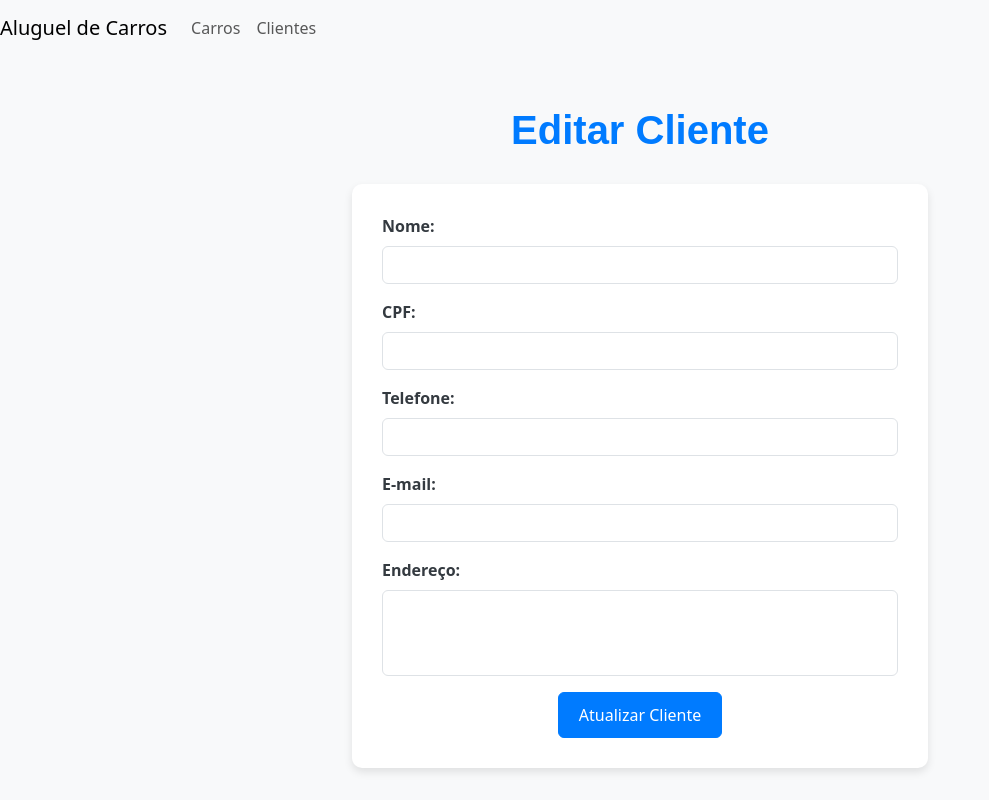
After one commit to Cerbaro-R/aluguel_carros, a PHP site: page /views/clientes/edit.php in a window 1280 px wide. The commit adds this page. Shown: the whole page, without its empty margins (0-989 px from the left). Run offline with PHP 8.4, Linux system fonts and the light colour scheme; the template is opened without the code that fills it, so the values that code supplies are empty.

Commit message:
ajustes do botão editar

```diff
--- /dev/null
+++ b/views/clientes/edit.php
@@ -0,0 +1,126 @@
+<!DOCTYPE html>
+<html lang="en">
+<head>
+    <meta charset="UTF-8">
+    <meta name="viewport" content="width=device-width, initial-scale=1.0">
+    <title>Página Cadastro Clientes</title>
+    <link href="https://cdn.jsdelivr.net/npm/bootstrap@5.3.3/dist/css/bootstrap.min.css" rel="stylesheet" integrity="sha384-QWTKZyjpPEjISv5WaRU9OFeRpok6YctnYmDr5pNlyT2bRjXh0JMhjY6hW+ALEwIH" crossorigin="anonymous">
+    <script src="https://cdn.jsdelivr.net/npm/bootstrap@5.3.3/dist/js/bootstrap.bundle.min.js" integrity="sha384-YvpcrYf0tY3lHB60NNkmXc5s9fDVZLESaAA55NDzOxhy9GkcIdslK1eN7N6jIeHz" crossorigin="anonymous"></script>
+
+    <style>
+        /* Estilo personalizado */
+        body {
+            background-color: #f8f9fa; /* Cor de fundo suave */
+        }
+
+        h1 {
+            font-family: 'Arial', sans-serif;
+            font-weight: bold;
+            color: #007bff; /* Cor azul Bootstrap */
+            margin-bottom: 30px;
+        }
+
+        form {
+            background-color: #ffffff;
+            border-radius: 10px;
+            padding: 30px;
+            box-shadow: 0 4px 8px rgba(0, 0, 0, 0.1); /* Efeito de sombra */
+        }
+
+        label {
+            font-weight: bold;
+            color: #343a40; /* Cor do texto das labels */
+        }
+
+        input, textarea {
+            border: 1px solid #ced4da;
+            border-radius: 5px;
+            padding: 10px;
+        }
+
+        input:focus, textarea:focus {
+            border-color: #80bdff;
+            box-shadow: 0 0 5px rgba(0, 123, 255, 0.25); /* Efeito de foco azul */
+        }
+
+        .btn-primary {
+            background-color: #007bff;
+            border-color: #007bff;
+            padding: 10px 20px;
+            font-size: 16px;
+        }
+
+        .btn-primary:hover {
+            background-color: #0056b3;
+            border-color: #004085;
+        }
+
+        .container {
+            max-width: 600px; /* Largura máxima para o formulário */
+            margin: auto;
+            margin-top: 50px;
+        }
+
+        .navbar {
+            margin-bottom: 50px;
+        }
+
+        textarea {
+            resize: none; /* Impede o redimensionamento do textarea */
+        }
+    </style>
+
+</head>
+<body>
+    <nav class="navbar navbar-expand-lg navbar-light bg-light">
+        <a class="navbar-brand" href="/">Aluguel de Carros</a>
+
+        <div class="collapse navbar-collapse" id="navbarNav">
+            <ul class="navbar-nav">
+                <li class="nav-item">
+                    <a class="nav-link" href="/carros">Carros</a>
+                </li>
+                <li class="nav-item">
+                    <a class="nav-link" href="/clientes">Clientes</a>
+                </li>
+            </ul>
+        </div>
+    </nav>
+
+    <div class="container">
+        <h1 class="text-center">Editar Cliente</h1>
+
+        <form action="/clientes/editar/<?php echo $cliente['id']; ?>" method="POST">
+            <div class="mb-3">
+                <label for="nome" class="form-label">Nome:</label>
+                <input type="text" id="nome" name="nome" class="form-control" value="<?php echo ($cliente['nome']); ?>" required>
+            </div>
+
+            <div class="mb-3">
+                <label for="cpf" class="form-label">CPF:</label>
+                <input type="text" id="cpf" name="cpf" class="form-control" value="<?php echo ($cliente['cpf']); ?>" required>
+            </div>
+
+            <div class="mb-3">
+                <label for="telefone" class="form-label">Telefone:</label>
+                <input type="text" id="telefone" name="telefone" class="form-control" value="<?php echo ($cliente['telefone']); ?>" required>
+            </div>
+
+            <div class="mb-3">
+                <label for="email" class="form-label">E-mail:</label>
+                <input type="email" id="email" name="email" class="form-control" value="<?php echo ($cliente['email']); ?>" required>
+            </div>
+
+            <div class="mb-3">
+                <label for="endereco" class="form-label">Endereço:</label>
+                <textarea id="endereco" name="endereco" class="form-control" rows="3" value="<?php echo ($cliente['endereco']); ?>" required></textarea>
+            </div>
+
+            <div class="text-center">
+                <button type="submit" class="btn btn-primary">Atualizar Cliente</button>
+            </div>
+        </form>
+    </div>
+
+</body>
+</html>
--- a/views/clientes/index.php
+++ b/views/clientes/index.php
@@ -63,7 +63,7 @@
 
             <td>
 
-                <a href="/clientes/edit/<?= $cliente['id'] ?>">Editar</a> |
+                <a href="/clientes/edit/<?= $cliente['id'] ?>" class="btn btn-warning btn-sm">Editar</a> |
 
                 <a href="/clientes/delete/<?= $cliente['id'] ?>" class="btn btn-danger btn-sm" onclick="return confirm('Tem certeza que deseja excluir?')">Excluir</a>
 
```
Also changed, not shown: controllers/ClientesController.php (+22 -0 lines), index.php (+8 -0 lines), models/ClienteModel.php (+16 -0 lines).
